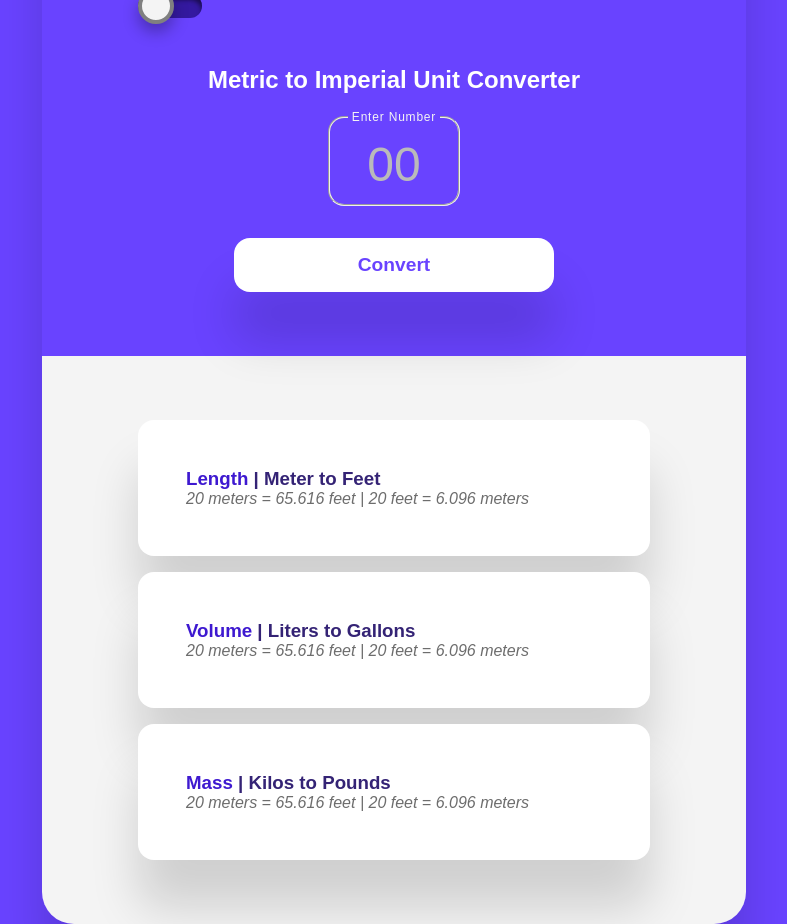
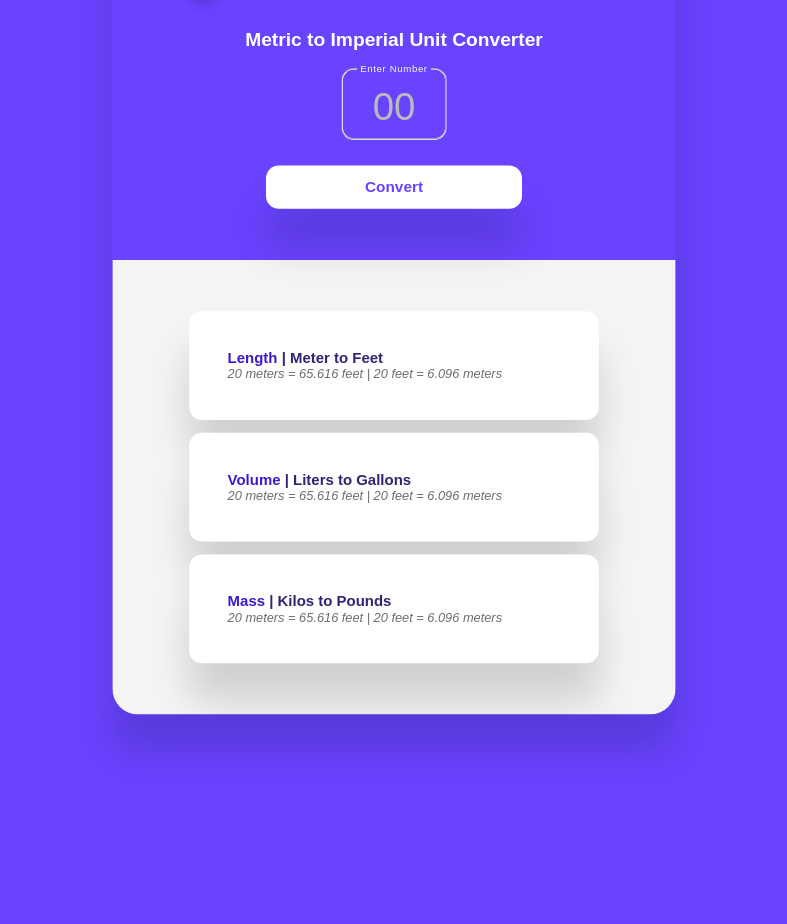
Before and after one commit to mr4leo/metric-unit-coverter, a plain HTML site: page index.html in a window 1280 px wide. Shown: the whole page, without its empty margins (246-1033 px from the left). After the commit the page ends 800 px from the top, so only its background shows below. Drawn offline with Linux system fonts and the light colour scheme.

Commit message:
Add files via upload

```diff
--- a/index.css
+++ b/index.css
@@ -9,11 +9,6 @@
     --dark: #281a61;
 }
 
-@media (max-width: 4000px) {
-  .main-contain {
-    transform: scale(0.8);
-  }
-}
 
 /* Scale on small screens */
 @media (max-width: 400px) {
@@ -37,7 +32,7 @@ body {
     border-radius: 2rem;
     overflow: hidden;
     box-shadow: 0 3rem 3rem rgba(0,0,0,.15);
-    transform: scale(1);
+    transform: scale(.8);
     transform-origin: top center;
     transition: all 0.5s ease;
     /* animation: swell .5s linear infinite alternate;  */
```
